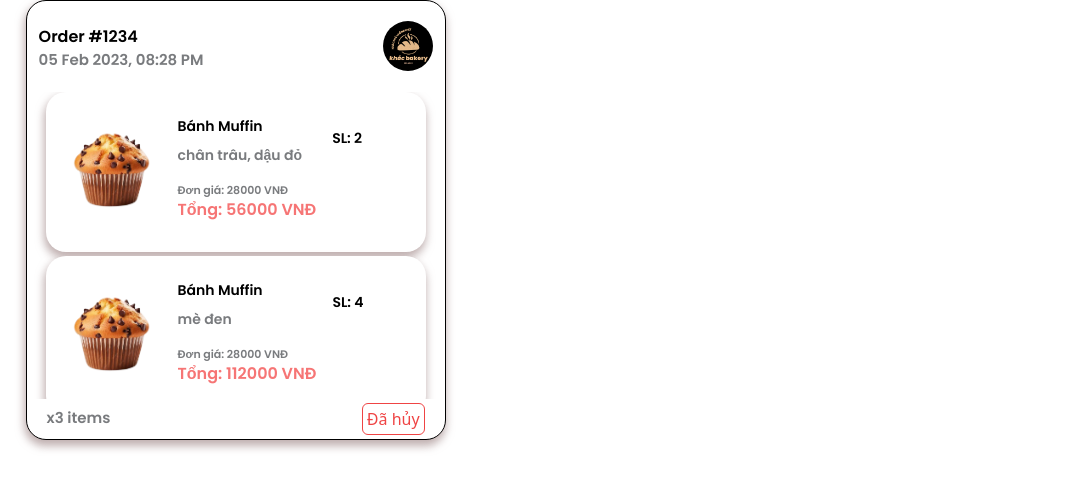
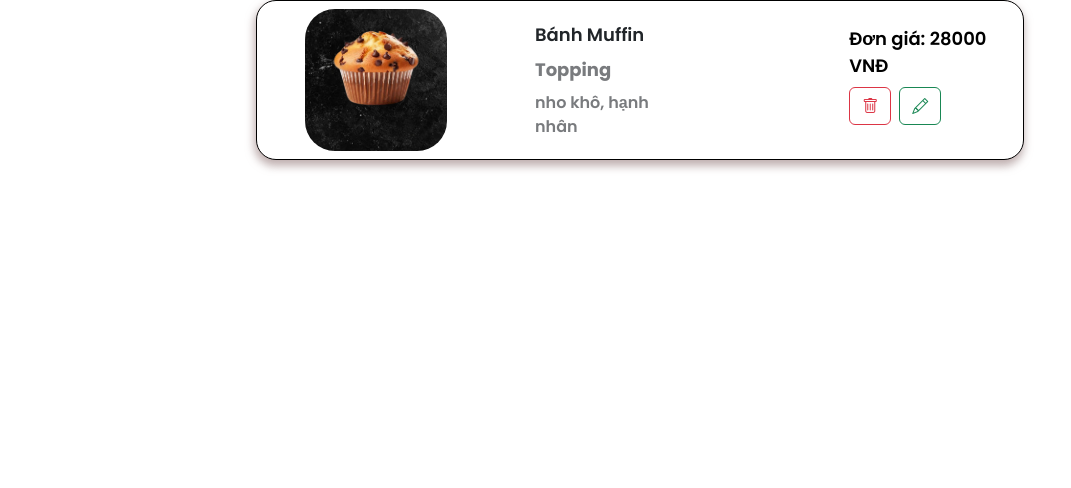
Before and after one commit to devkcng/bakery-store, a Next.js app: page / in a window 1280 px wide. Shown: the top 488 px of the page, without its empty margins (0-1071 px from the left). Built offline with nearby package versions, Linux system fonts and the light colour scheme; a web font is replaced by a local one.

Commit message:
Manage Product in Admin Page

```diff
--- a/package.json
+++ b/package.json
@@ -12,6 +12,7 @@
     "@prisma/client": "^5.21.0",
     "@syncfusion/ej2-react-dropdowns": "^27.1.57",
     "bootstrap": "^5.3.3",
+    "bootstrap-icons": "^1.11.3",
     "next": "^14.2.15",
     "react": "^18",
     "react-bootstrap": "^2.10.5",
--- a/src/app/page.tsx
+++ b/src/app/page.tsx
@@ -14,6 +14,7 @@ import ItemOrder, {DetailOrder} from "@/components/item-order/item-order";
 import OrderInfoSection from "@/components/section/orderInfo-section";
 import AddProduct from "@/components/add-product/add-product";
 import OrderCard from "@/components/order-card/order-card";
+import ProductCard from "@/components/product-card/product-card";
 export default function Home() {
   // const [selectedOption, setSelectedOption] = useState<string>("HTML");
   // const options: string[] = ["HTML", "React", "Vue", "Angular"];
@@ -62,7 +63,8 @@ export default function Home() {
       ></OrderInfoSection> */}
       {/* <AddProduct></AddProduct> */}
 
-      <OrderCard OrderID="" timeOrder="" DetailOrders={listOfOrders} status="Đã hủy"></OrderCard>
+      {/* <OrderCard OrderID="" timeOrder="" DetailOrders={listOfOrders} status="Đã hủy"></OrderCard> */}
+      <ProductCard productInfo={itemInfo} productTopping=""></ProductCard>
     </div>
   );
 }
--- /dev/null
+++ b/src/components/product-card/product-card.css
@@ -0,0 +1,16 @@
+.containerProductAdmin
+{
+    display: flex;
+    margin: auto;
+    margin-bottom: 1%;
+    background: white;
+    border-radius: 20px;
+    border: 0.5px solid black;
+    height: 160px;
+    width: 60%;
+    flex-direction: row;
+    justify-content: flex-start;
+    box-shadow: -1px 5px 9px 1px rgba(150,124,124,0.6);
+    -webkit-box-shadow: -1px 5px 9px 1px rgba(150,124,124,0.6);
+    -moz-box-shadow: -1px 5px 9px 1px rgba(150,124,124,0.6);
+}
--- /dev/null
+++ b/src/components/product-card/product-card.tsx
@@ -0,0 +1,56 @@
+import React, { FC } from "react";
+import ItemCard, { ItemProps } from "../item-card/item-card";
+import "./product-card.css";
+import 'bootstrap/dist/css/bootstrap.min.css';
+import 'bootstrap-icons/font/bootstrap-icons.css';
+export interface ProductProps {
+    productInfo: ItemProps;
+    productTopping: string;
+};
+const ProductCard: FC<ProductProps> = ({ productInfo, productTopping}) => {
+    return (
+        <div className="containerProductAdmin">
+      <div
+      style={{
+        backgroundImage: "url('/imgs/bakery-images/item-background.png')",
+        backgroundSize: "cover",
+        backgroundPosition: "center"
+      }}
+      className="item_card border-transparent rounded-[30px] my-2 mx-5 w-auto aspect-square">
+        <img
+          src={`${productInfo?.imagePath || "/imgs/bakery-images/muffinb.png"}`}
+          alt=""
+          className="h-[80%] item-image block w-full object-contain"
+        />
+      </div>
+      <div className="pl-10 pt-3">
+        <span className="block font-display text-[18px] font-semibold mt-1">
+          {productInfo?.itemName ? productInfo.itemName : "Bánh Muffin"}
+        </span>{" "}
+        <span className="block font-display text-[18px] font-bold text-[#797B7E] mt-2">
+          Topping
+        </span>
+        <span className="block font-display text-[16px] font-semibold text-[#797B7E] mt-2">
+          {productTopping === "" ? "nho khô, hạnh nhân" : productTopping}
+        </span>
+      </div>
+      <div className="pl-20 ml-20">
+      <span className="block font-display text-[18px] font-semibold text-black mt-4">
+          {productInfo?.itemPrice === 0
+            ? `Đơn giá: ${productInfo.itemPrice} VNĐ`
+            : `Đơn giá: 28000 VNĐ`}
+        </span>
+        <div className="flex flex-row space-x-2 mt-2">
+        <button className="btn btn-outline-danger d-flex align-items-center">
+            <i className="bi bi-trash"></i> {/* Bootstrap Icon */}
+        </button>
+        <button className="btn btn-outline-success d-flex align-items-center">
+            <i className="bi bi-pencil"></i> {/* Bootstrap Icon cho biểu tượng chỉnh sửa */}
+        </button>
+        </div>
+      </div>
+    </div>
+    );
+};
+
+export default ProductCard;
```
Also changed, not shown: 1 other file (tests, documents, lock files or other folders).
